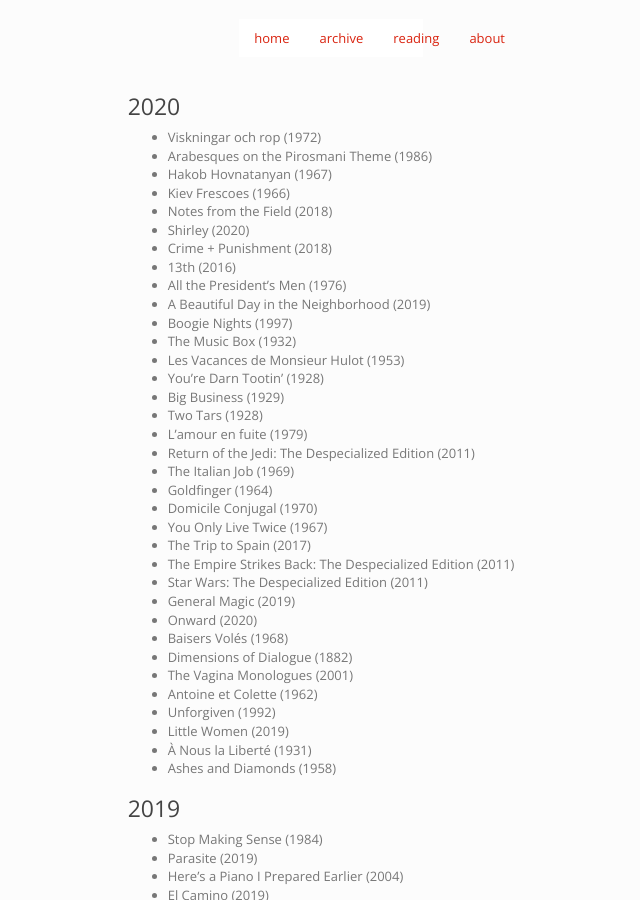
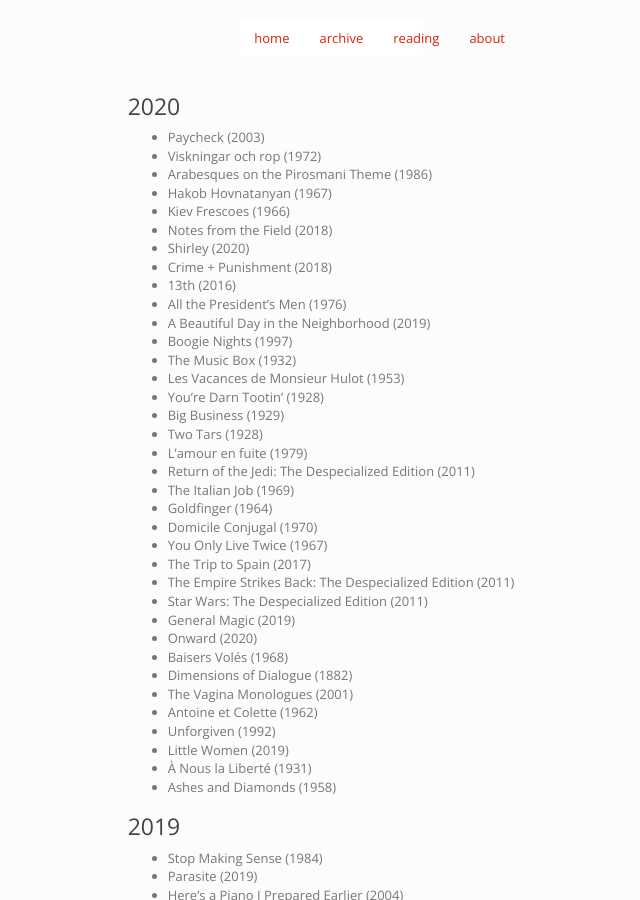
Before and after one commit to imtayadeway/imtayadeway.github.io, a Jekyll site: the page built from film/index.md, in a window 1280 px wide and 900 px high. Shown: the whole window, without its empty margins (309-949 px from the left). Built offline with Jekyll 4.4.1, drawn with Linux system fonts in a browser that asks for light colours.

Commit message:
Paycheck

```diff
--- a/film/index.md
+++ b/film/index.md
@@ -5,6 +5,7 @@
 
 ### 2020
 
+- Paycheck (2003)
 - Viskningar och rop (1972)
 - Arabesques on the Pirosmani Theme (1986)
 - Hakob Hovnatanyan (1967)
```
